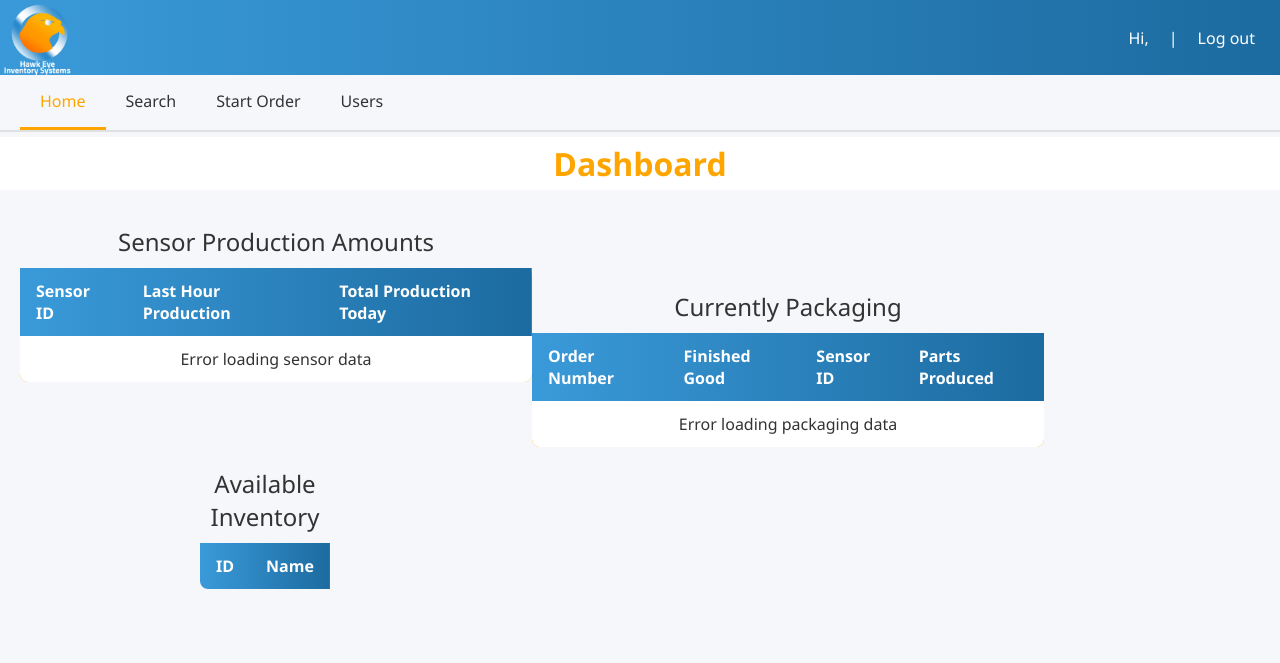
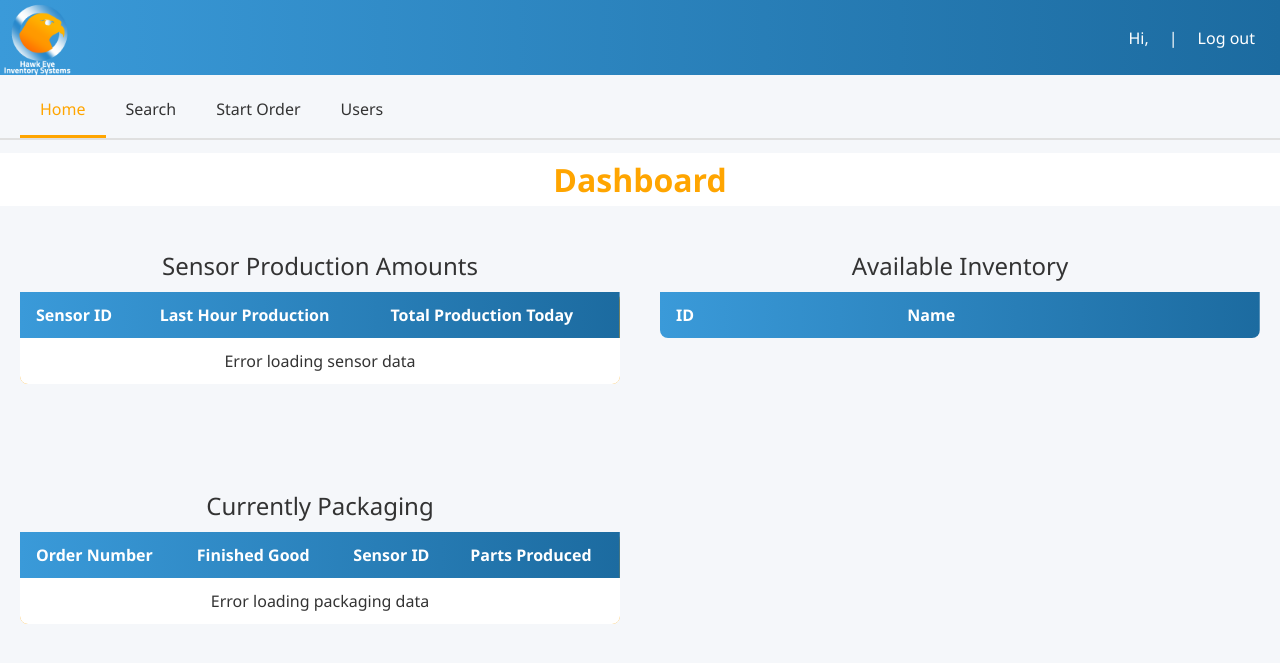
Before and after one commit to connor-w-smith/HawkEye, a Flask app: page /index in a window 1280 px wide. Shown: the top 663 px of the page. Run offline with Flask 3, Linux system fonts and the light colour scheme; data that the repository does not hold is empty; some libraries are stand-ins or nearby versions.

Commit message:
Tables displaying correctly
The tables are displaying correctly as they should again.

```diff
--- a/static/index.css
+++ b/static/index.css
@@ -50,7 +50,22 @@ img {
 body {
     font-family: 'Segoe UI', Tahoma, Geneva, Verdana, sans-serif;
     background-color: #f5f7fa;
-    color: #333
+    color: #333;
+    display: grid;
+    grid-template-columns: 1fr 1fr;
+    column-gap: 20px;
+    row-gap: 8px;
+    align-items: start;
+}
+
+body > * {
+    grid-column: 1 / -1;
+}
+
+.top-toolbar,
+.navbar,
+.header-display {
+    grid-column: 1 / -1;
 }
 
 /*Start of the header styling*/
@@ -71,15 +86,18 @@ h1 {
 /*Start of the table styling*/
 .data-display {
     margin-top: 20px;
-    width: 48%;
+    width: auto;
     border-collapse: collapse;
     border-radius: 8px;
     overflow: hidden;
     box-shadow: 0 4px 10px rgba(0, 0, 0, 0, .05);
-    margin-left: 200px;
+    margin-left: 10px;
+    margin-right: 20px;
     float: none;
-    display: inline-block;
+    display: table;
     vertical-align: top;
+    grid-column: 2;
+    grid-row: 4;
 }
 
 .data-display th,
@@ -146,14 +164,17 @@ h1 {
 /*Start of the sensor data display styling*/
 .sensor-data-display {
     margin-top: 20px;
-    width: 40%;
+    width: auto;
     border-collapse: collapse;
     background: orange;
     border-radius: 8px;
     overflow: hidden;
     box-shadow: 0 4px 10px rgba(0, 0, 0, 0, .05);
-    float: left;
+    float: none;
     margin-left: 20px;
+    margin-right: 10px;
+    grid-column: 1;
+    grid-row: 4;
 }
 
 .sensor-data-display th,
@@ -184,16 +205,20 @@ h1 {
 
 /*Start of the packaging data display styling*/
 .packaging-data-display {
-    margin-top: 100px;
-    width: 40%;
+    margin-top: 260px;
+    margin-left: 20px;
+    margin-right: 10px;
+    margin-bottom: 20px;
+    width: auto;
     border-collapse: collapse;
     background: orange;
     border-radius: 8px;
     overflow: hidden;
     box-shadow: 0 4px 10px rgba(0, 0, 0, 0, .05);
-    /* float: left;
-    margin-left: 20px;
-    clear: left; */
+    float: none;
+    clear: none;
+    grid-column: 1;
+    grid-row: 4;
 }
 
 .packaging-data-display th,
```
